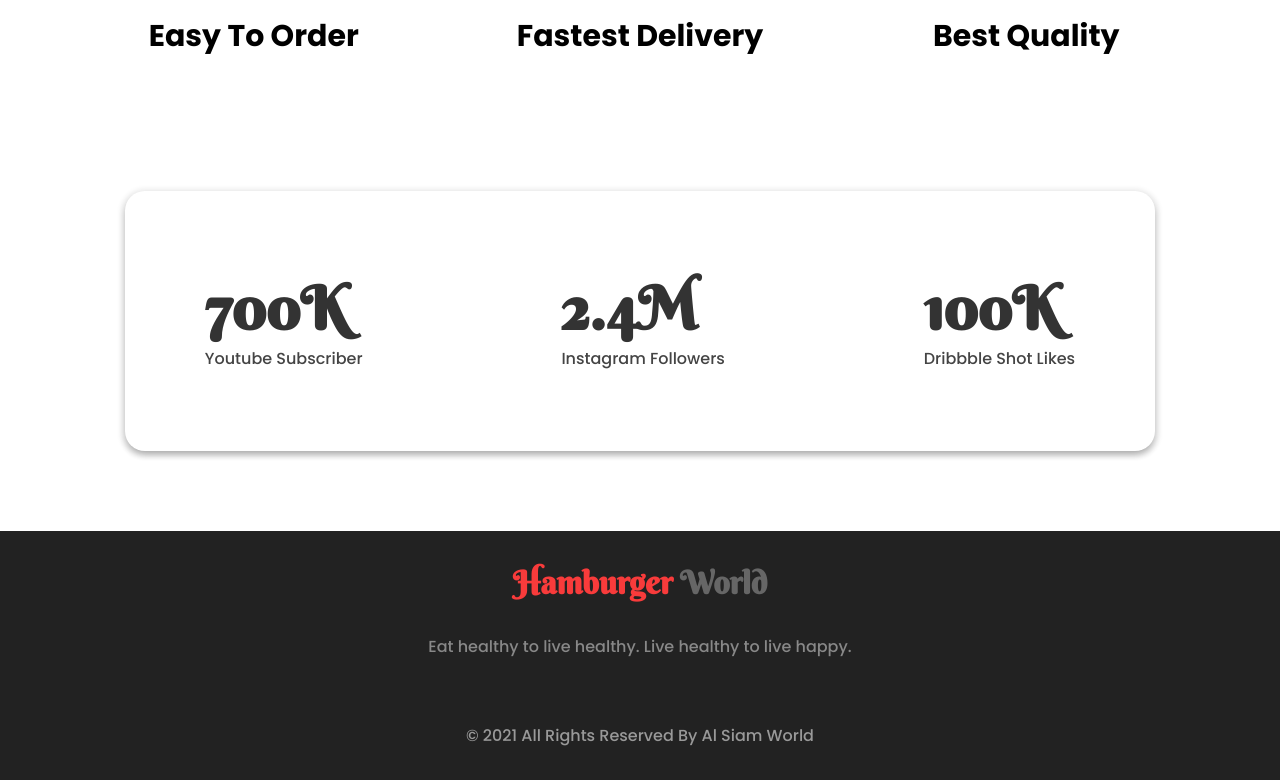
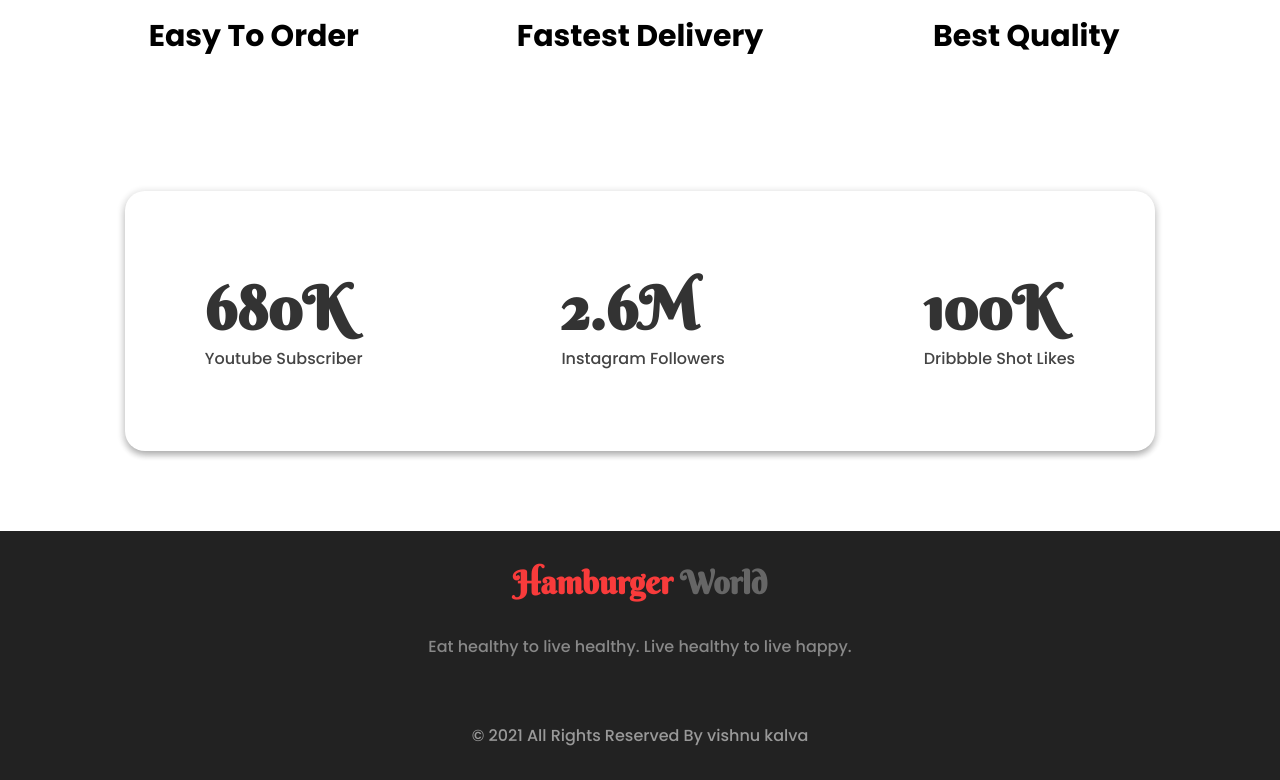
Before and after one commit to VISHNUKALVA2005/vishnu, a plain HTML site: page index.html in a window 1280 px wide. Shown: the part 2860-3640 px from the top of the page. Drawn offline with Linux system fonts and the light colour scheme; files whose address does not match are found by name.

Commit message:
Update index.html

```diff
--- a/index.html
+++ b/index.html
@@ -70,7 +70,7 @@
           organization to function. Furthermore, every organization has a division of several teams to perform specific
           tasks. Without teamwork nothing is possible. So, we are doing team work over 2years and giving more facilities
           in our Hamburger Shop.</p>
-        <a href="https://alsiam.com" target="_blank" class="link-button"></i>Contact Us</a>
+        <a href="Nothing" target="_blank" class="link-button"></i>Contact Us</a>
       </div>
     </div>
   </section>
@@ -137,11 +137,11 @@
     <div class="container">
       <div class="social-wrap half-width">
         <div class="social-box">
-          <h1>700K</h1>
+          <h1>680K</h1>
           <p>Youtube Subscriber</p>
         </div>
         <div class="social-box">
-          <h1>2.4M</h1>
+          <h1>2.6M</h1>
           <p>Instagram Followers</p>
         </div>
         <div class="social-box">
@@ -154,7 +154,7 @@
   <footer>
     <h1>Hamburger <span>World</span></h1>
     <p>Eat healthy to live healthy. Live healthy to live happy.</p>
-    <span> &copy; 2021 All Rights Reserved By Al Siam World</span>
+    <span> &copy; 2021 All Rights Reserved By vishnu kalva</span>
   </footer>
 </body>
 
```
